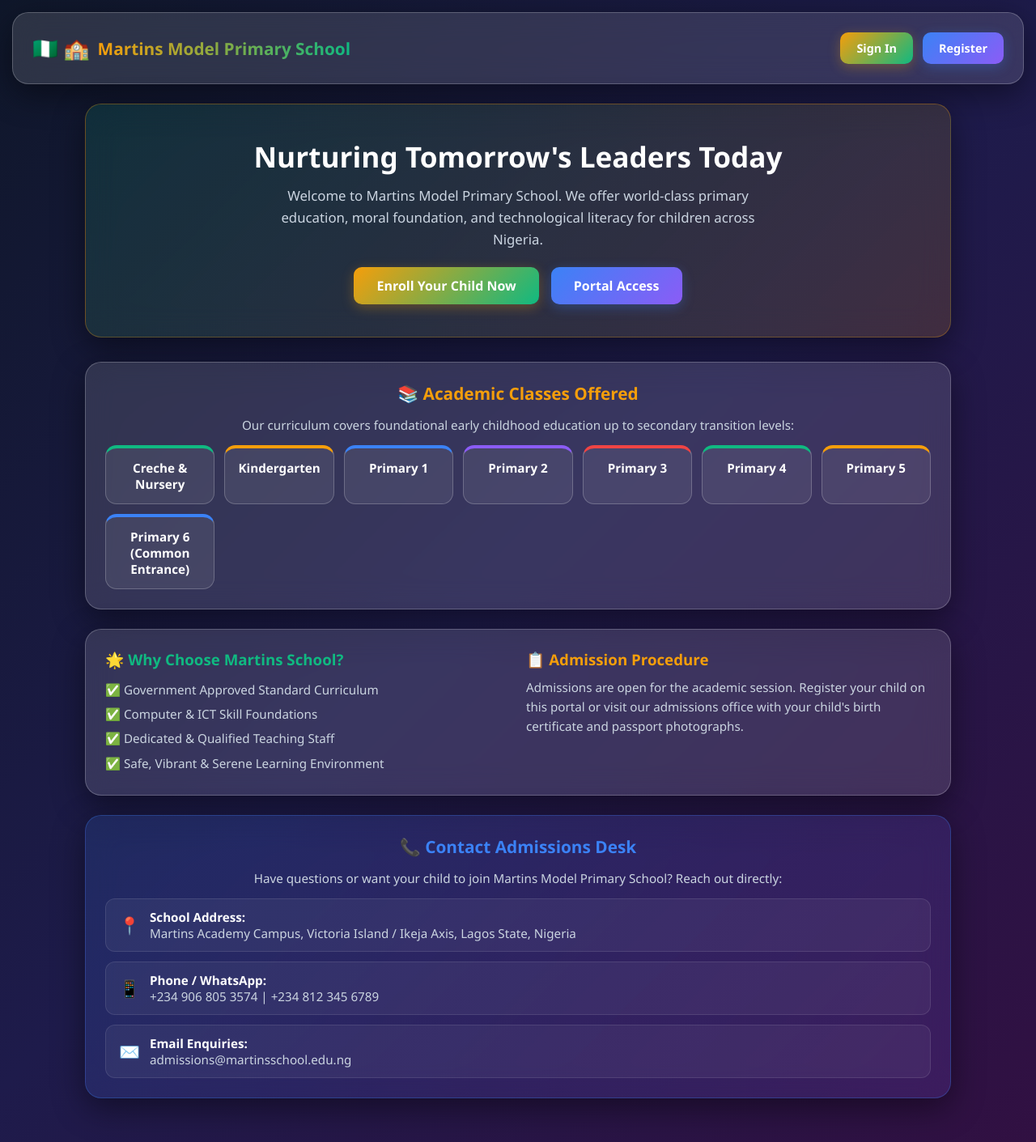
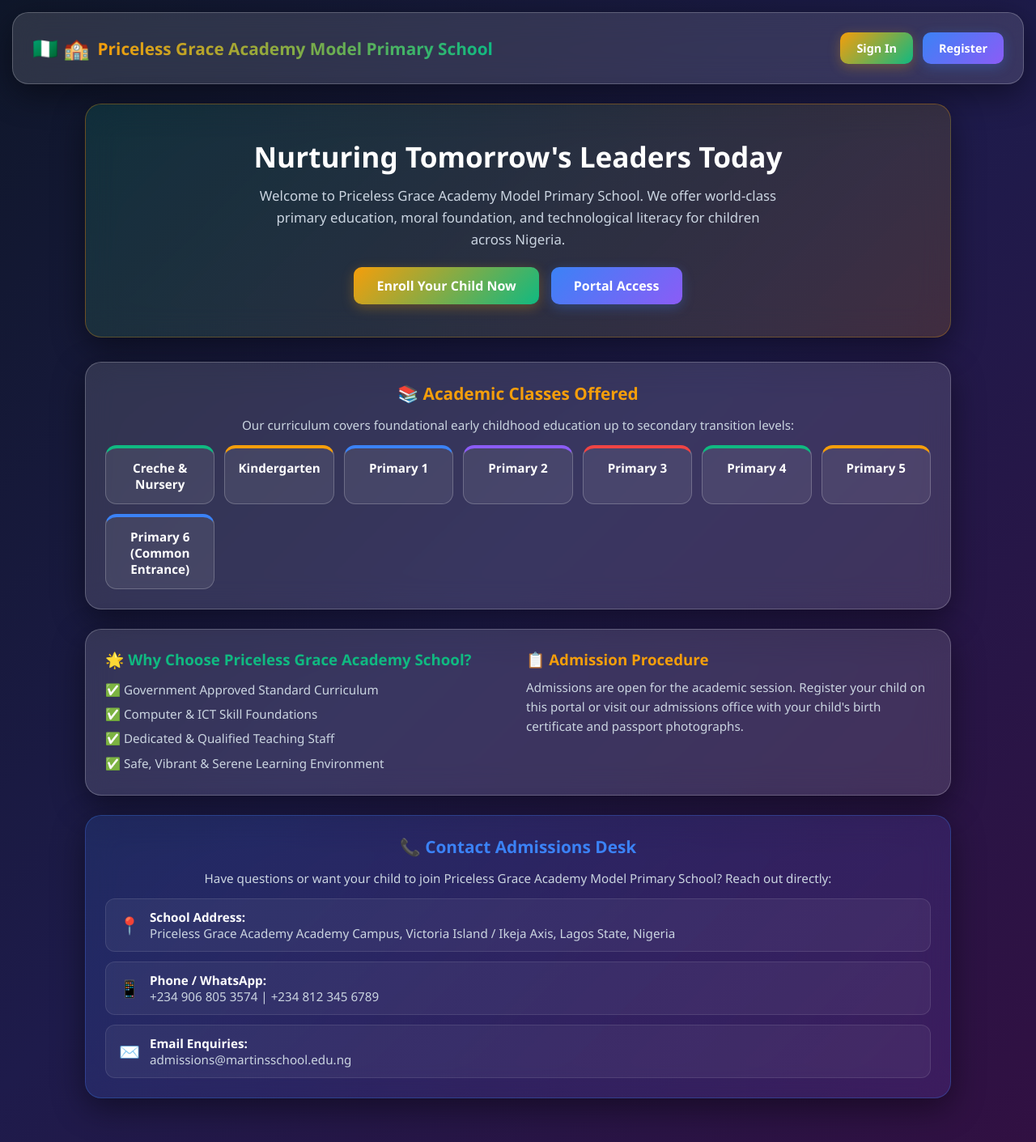
Before and after one commit to MartinsEaglewings/martins-primary-school-portal, a Flask app: page / in a window 1280 px wide. Shown: the whole page at 81% size. Run offline with Flask 3, Linux system fonts and the light colour scheme.

```diff
--- a/templates/index.html
+++ b/templates/index.html
@@ -3,7 +3,7 @@
 <head>
     <meta charset="UTF-8">
     <meta name="viewport" content="width=device-width, initial-scale=1.0">
-    <title>Martins Model Primary School Portal</title>
+    <title>Priceless Grace Academy Model Primary School Portal</title>
     <link rel="stylesheet" href="/static/css/style.css">
 </head>
 <body>
@@ -12,7 +12,7 @@
     <nav class="glass-card navbar">
         <div class="nav-brand">
             <span style="font-size: 1.6rem;">🇳🇬 🏫</span>
-            <h2>Martins Model Primary School</h2>
+            <h2>Priceless Grace Academy Model Primary School</h2>
         </div>
         <div class="nav-auth-buttons">
             <button class="btn-primary" data-target="modal-login">Sign In</button>
@@ -27,7 +27,7 @@
         <section class="glass-card hero-card">
             <h1 class="hero-title">Nurturing Tomorrow's Leaders Today</h1>
             <p class="hero-subtitle">
-                Welcome to Martins Model Primary School. We offer world-class primary education, moral foundation, and technological literacy for children across Nigeria.
+                Welcome to Priceless Grace Academy Model Primary School. We offer world-class primary education, moral foundation, and technological literacy for children across Nigeria.
             </p>
             <div style="display: flex; gap: 15px; justify-content: center; flex-wrap: wrap; margin-top: 20px;">
                 <button class="btn-primary" data-target="modal-register" style="padding: 12px 28px; font-size: 1rem;">Enroll Your Child Now</button>
@@ -56,7 +56,7 @@
         <!-- About & School Features -->
         <section class="glass-card" style="display: grid; grid-template-columns: repeat(auto-fit, minmax(280px, 1fr)); gap: 20px;">
             <div>
-                <h3 style="color: #10b981; margin-bottom: 10px;">🌟 Why Choose Martins School?</h3>
+                <h3 style="color: #10b981; margin-bottom: 10px;">🌟 Why Choose Priceless Grace Academy School?</h3>
                 <ul style="list-style-type: none; line-height: 2; color: #cbd5e1; font-size: 0.95rem;">
                     <li>✅ Government Approved Standard Curriculum</li>
                     <li>✅ Computer & ICT Skill Foundations</li>
@@ -76,14 +76,14 @@
         <section class="glass-card contact-card">
             <h3 class="section-heading" style="color: #3b82f6;">📞 Contact Admissions Desk</h3>
             <p style="text-align: center; color: #cbd5e1; font-size: 0.95rem;">
-                Have questions or want your child to join Martins Model Primary School? Reach out directly:
+                Have questions or want your child to join Priceless Grace Academy Model Primary School? Reach out directly:
             </p>
             <div class="contact-info-list">
                 <div class="contact-item">
                     <span style="font-size: 1.3rem;">📍</span>
                     <div>
                         <strong>School Address:</strong>
-                        <span style="display: block; color: #cbd5e1;">Martins Academy Campus, Victoria Island / Ikeja Axis, Lagos State, Nigeria</span>
+                        <span style="display: block; color: #cbd5e1;">Priceless Grace Academy Academy Campus, Victoria Island / Ikeja Axis, Lagos State, Nigeria</span>
                     </div>
                 </div>
                 <div class="contact-item">
@@ -114,7 +114,7 @@
                     <button class="btn-close">✕</button>
                 </div>
                 <form id="form-register">
-                    <input type="text" name="full_name" placeholder="Full Name (e.g., Martins Adebayo)" required>
+                    <input type="text" name="full_name" placeholder="Full Name (e.g., Priceless Grace Academy Adebayo)" required>
                     <input type="text" name="username" placeholder="Username" required>
                     <input type="email" name="email" placeholder="Email Address" required>
                     <input type="password" name="password" placeholder="Password" required>
```
Also changed, not shown: frontend/index.html (added, +23 -0 lines).
